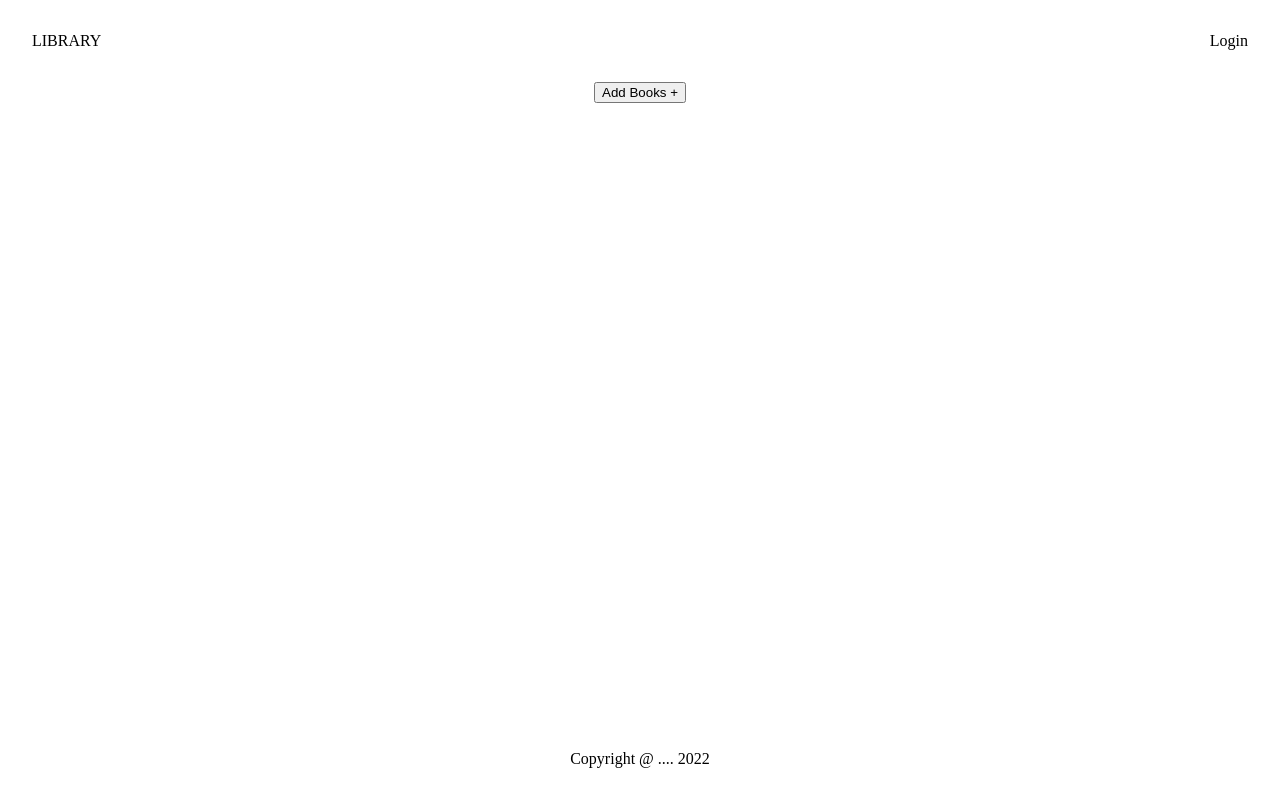
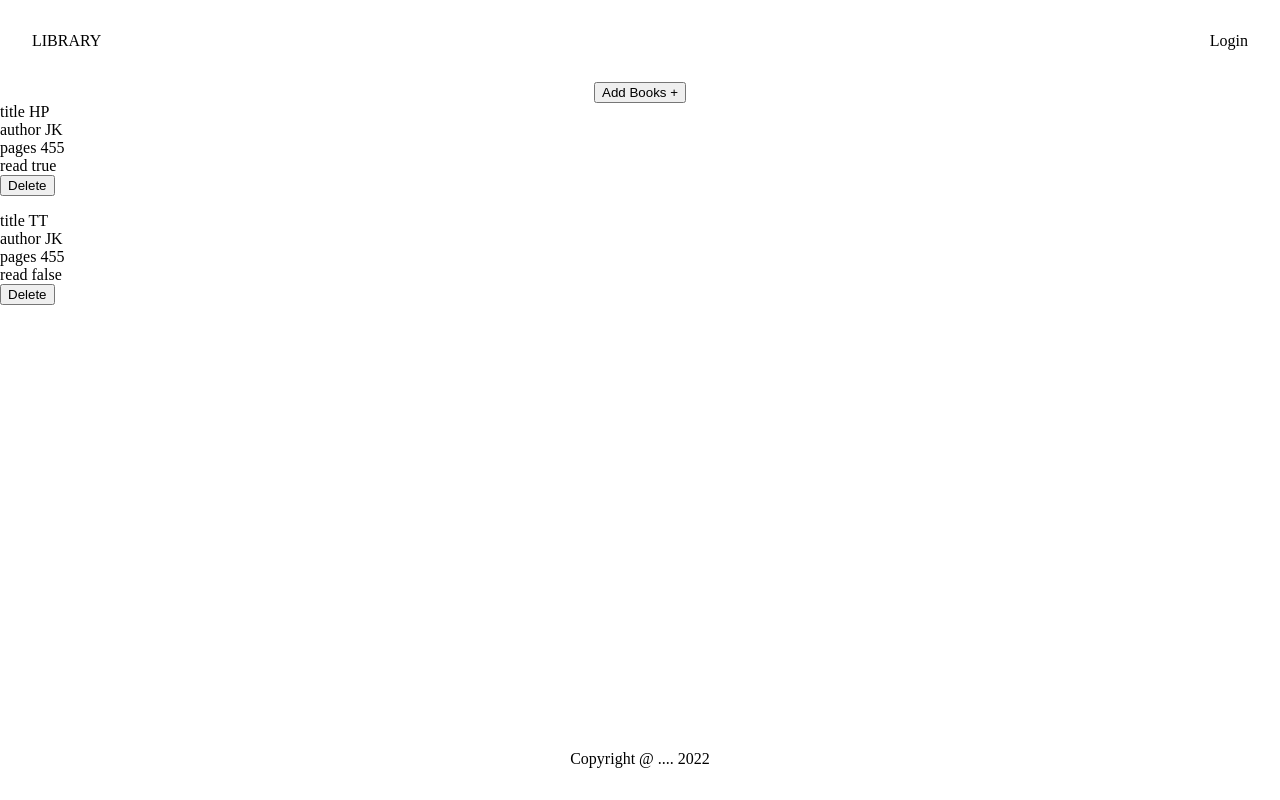
Before and after one commit to ronsamgeorge/Library-ToP, a plain HTML site: page index.html in a window 1280 px wide. Drawn offline with Linux system fonts and the light colour scheme.

```diff
--- a/index.html
+++ b/index.html
@@ -6,7 +6,7 @@
     <meta name="viewport" content="width=device-width, initial-scale=1.0">
     <title>Library</title>
     <link rel="stylesheet" href="./styles.css">
-    <script src="./script.js"></script>
+    <script src="./script.js" defer></script>
 </head>
 <body>
 
@@ -16,10 +16,10 @@
     </div>
 
     <div class="add-books-container">
-        <button class="add-books">Add Books +</button>
+        <button class="add-books" id="add-btn">Add Books +</button>
     </div>
 
-    <div class="main-display-container">
+    <div id="main-display-container">
 
     </div>
 
--- a/script.js
+++ b/script.js
@@ -1 +1,73 @@
-console.log("Hello World");
+function displayBookDetails (bookCard){
+
+    // let testParent = document.createElement("Div");
+    // let til
+    // displayContainerDom.appendChild(testParent);
+
+    // testParent.textContent = book.pages;
+    // displayContainerDom.appendChild(testParent);
+    displayContainerDom.appendChild(bookCard);
+}
+
+function createBookCard(book){
+    //right logic to append things to the Card
+
+    /* So there will be four parts
+        the parent div should have an id which we can refer to
+    */
+
+    let mainCardDom = document.createElement("div");
+    mainCardDom.classList.add(book.title);
+
+    for (const keys in book){
+        let bookInfo = document.createElement("div");
+        bookInfo.textContent = keys + " " + book[keys];
+        mainCardDom.appendChild(bookInfo);
+    }
+
+    let removeButton = document.createElement("button")
+    removeButton.textContent = "Delete";
+    removeButton.classList.add("rmv-btn");
+    removeButton.classList.add(book.title);
+    mainCardDom.appendChild(removeButton);
+
+
+    console.log(typeof mainCardDom)
+    displayBookDetails(mainCardDom);
+}
+
+
+function addBookToLibrary(book){
+    library.push(book);
+}
+
+function book(title, author,pages, read){
+
+    console.log(this);
+    this.title = title;
+    this.author = author;
+    this.pages = pages;
+    this.read = read;
+
+    addBookToLibrary(this)
+}
+
+let library = [];
+
+const book1 = new book("HP","JK",455,true);
+const book2 = new book("TT","JK",455,false);
+
+const addBtn = document.getElementById("add-btn");
+//addBtn.addEventListener('click',displayBookDetails);
+
+
+
+const deleteBtn = document.getElementsByClassName("rmv-btn");
+
+
+const displayContainerDom = document.getElementById("main-display-container");
+
+
+library.forEach(book => {
+    createBookCard(book);
+});
--- a/styles.css
+++ b/styles.css
@@ -27,6 +27,10 @@ body{
     padding : 32px
 }
 
-.main-display-container{
+#main-display-container{
     flex : 1;
+
+    display: flex;
+    flex-direction: column;
+    gap: 16px;
 }
```
